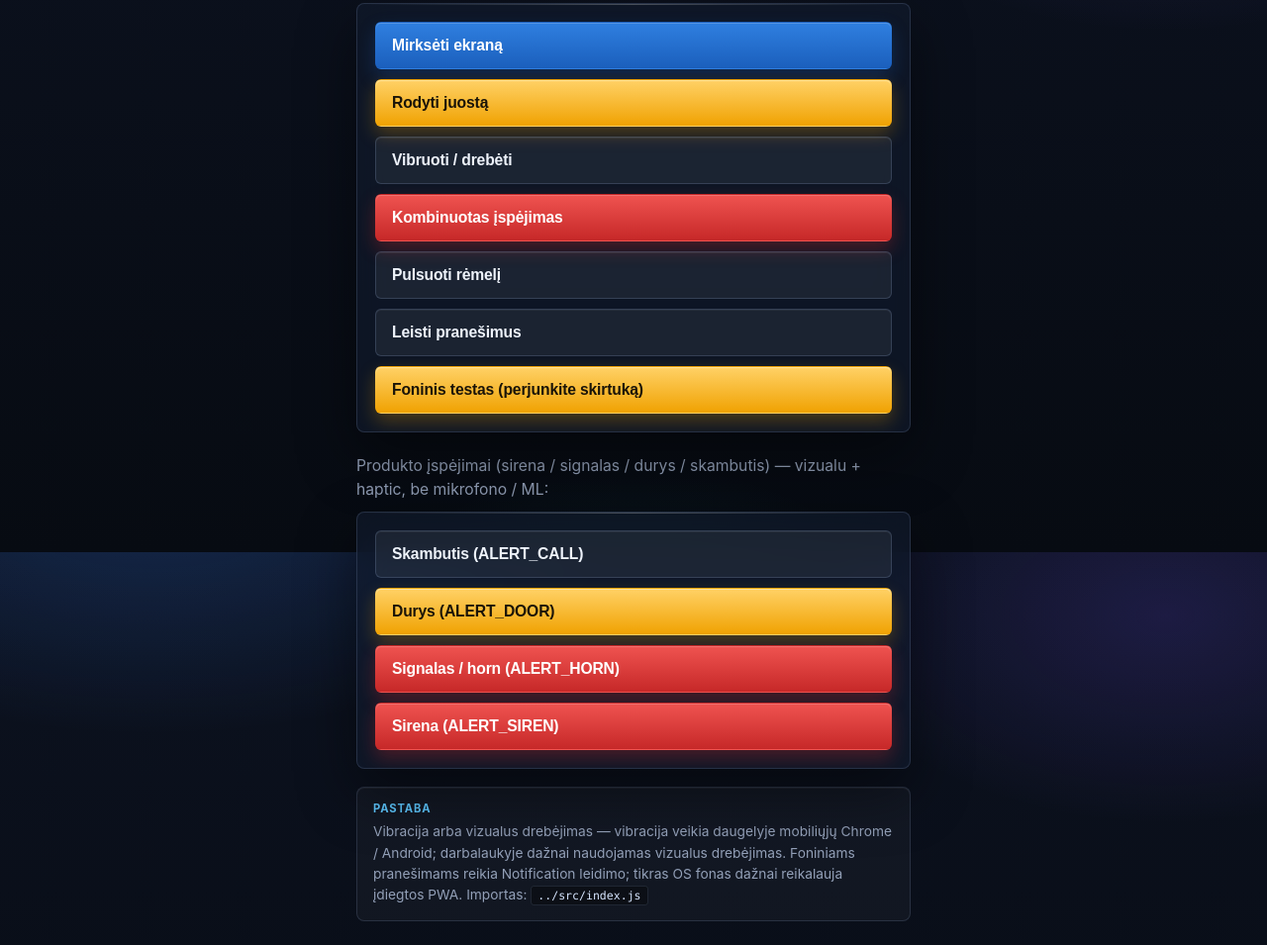
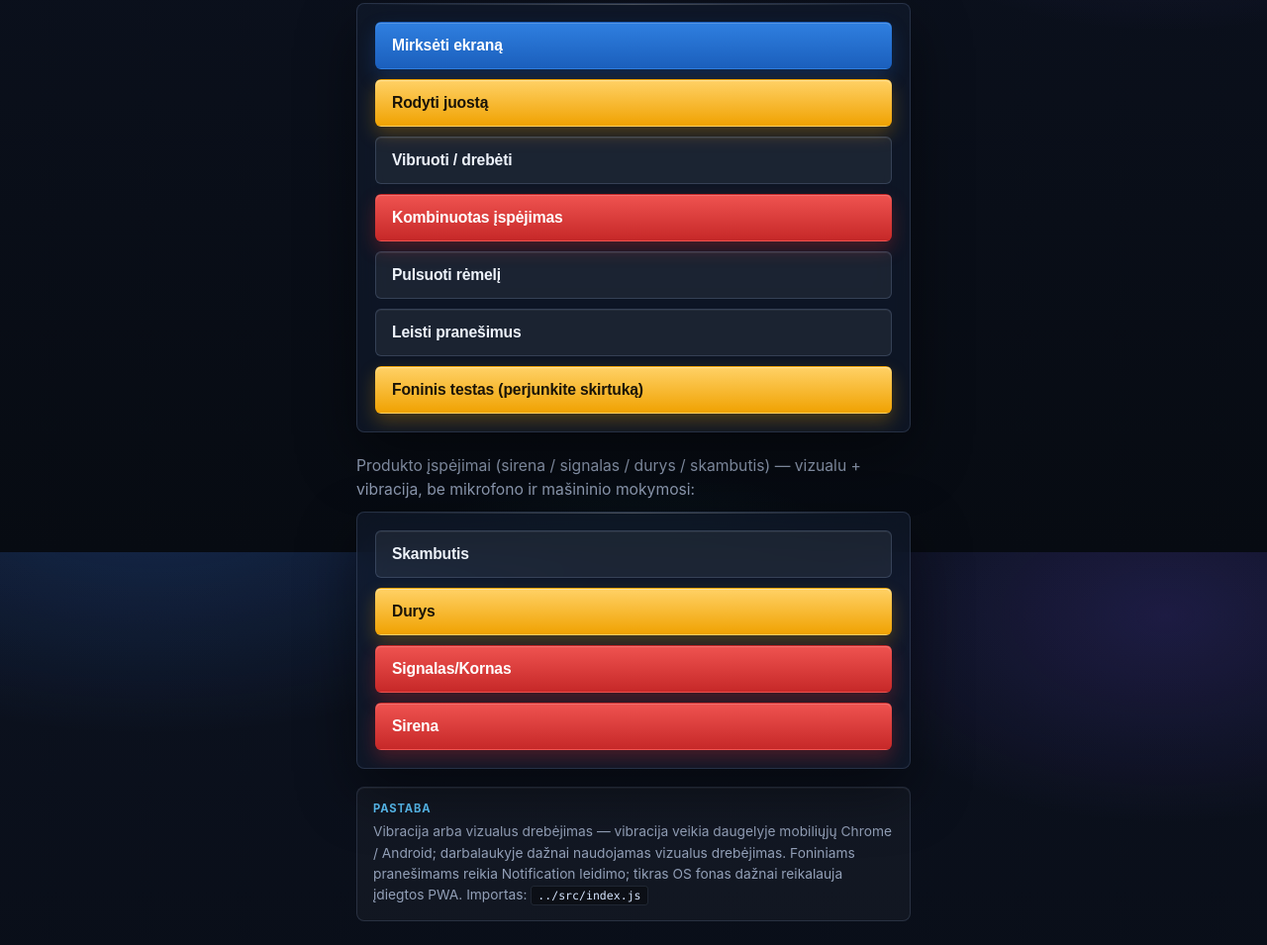
Before and after one commit to Auriukux/deaf-signal, a website: page examples/demo.html in a window 1280 px wide. Shown: the part 242-1197 px from the top of the page at 99% size. Drawn offline with Linux system fonts and the light colour scheme.

Commit message:
Remove ALERT_* API nicknames from demo product alert labels
Use clean LT (Skambutis, Durys, Signalas/Kornas, Sirena) and EN (Call, Door, Horn, Siren) button text, and drop mixed English from the LT product-alert lead.

```diff
--- a/examples/demo.html
+++ b/examples/demo.html
@@ -460,11 +460,11 @@
         notifyBody: "Foninis įspėjimas — perjunkite skirtuką ir patikrinkite.",
         notifySent: "Po ~2.5 s — įspėjimas. Perjunkite skirtuką, kad pamatytumėte foninį pranešimą.",
         btnInstall: "Įdiegti programėlę",
-        productLead: "Produkto įspėjimai (sirena / signalas / durys / skambutis) — vizualu + haptic, be mikrofono / ML:",
-        btnAlertCall: "Skambutis (ALERT_CALL)",
-        btnAlertDoor: "Durys (ALERT_DOOR)",
-        btnAlertHorn: "Signalas / horn (ALERT_HORN)",
-        btnAlertSiren: "Sirena (ALERT_SIREN)",
+        productLead: "Produkto įspėjimai (sirena / signalas / durys / skambutis) — vizualu + vibracija, be mikrofono ir mašininio mokymosi:",
+        btnAlertCall: "Skambutis",
+        btnAlertDoor: "Durys",
+        btnAlertHorn: "Signalas/Kornas",
+        btnAlertSiren: "Sirena",
         alertCallMsg: "Įeinantis skambutis",
         alertDoorMsg: "Durys / skambutis į duris",
         alertHornMsg: "Signalas / transporto įspėjimas",
@@ -499,10 +499,10 @@
         notifySent: "Alert in ~2.5s — switch tabs to see the background notification.",
         btnInstall: "Install app",
         productLead: "Product alerts (siren / horn / door / call) — visual + haptic, no mic / ML:",
-        btnAlertCall: "Call (ALERT_CALL)",
-        btnAlertDoor: "Door (ALERT_DOOR)",
-        btnAlertHorn: "Horn (ALERT_HORN)",
-        btnAlertSiren: "Siren (ALERT_SIREN)",
+        btnAlertCall: "Call",
+        btnAlertDoor: "Door",
+        btnAlertHorn: "Horn",
+        btnAlertSiren: "Siren",
         alertCallMsg: "Incoming call",
         alertDoorMsg: "Door / doorbell",
         alertHornMsg: "Horn / vehicle alert",
```
